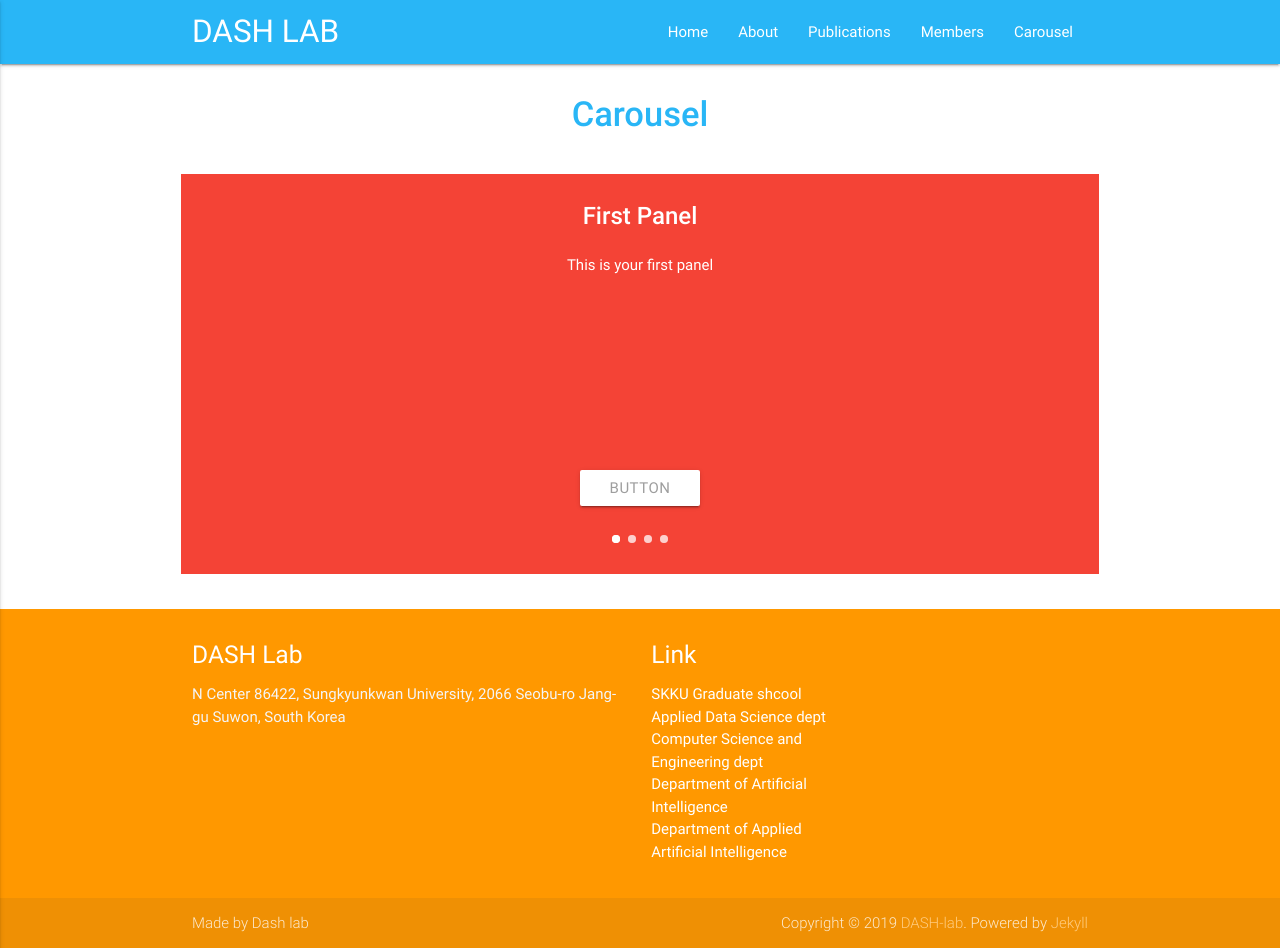
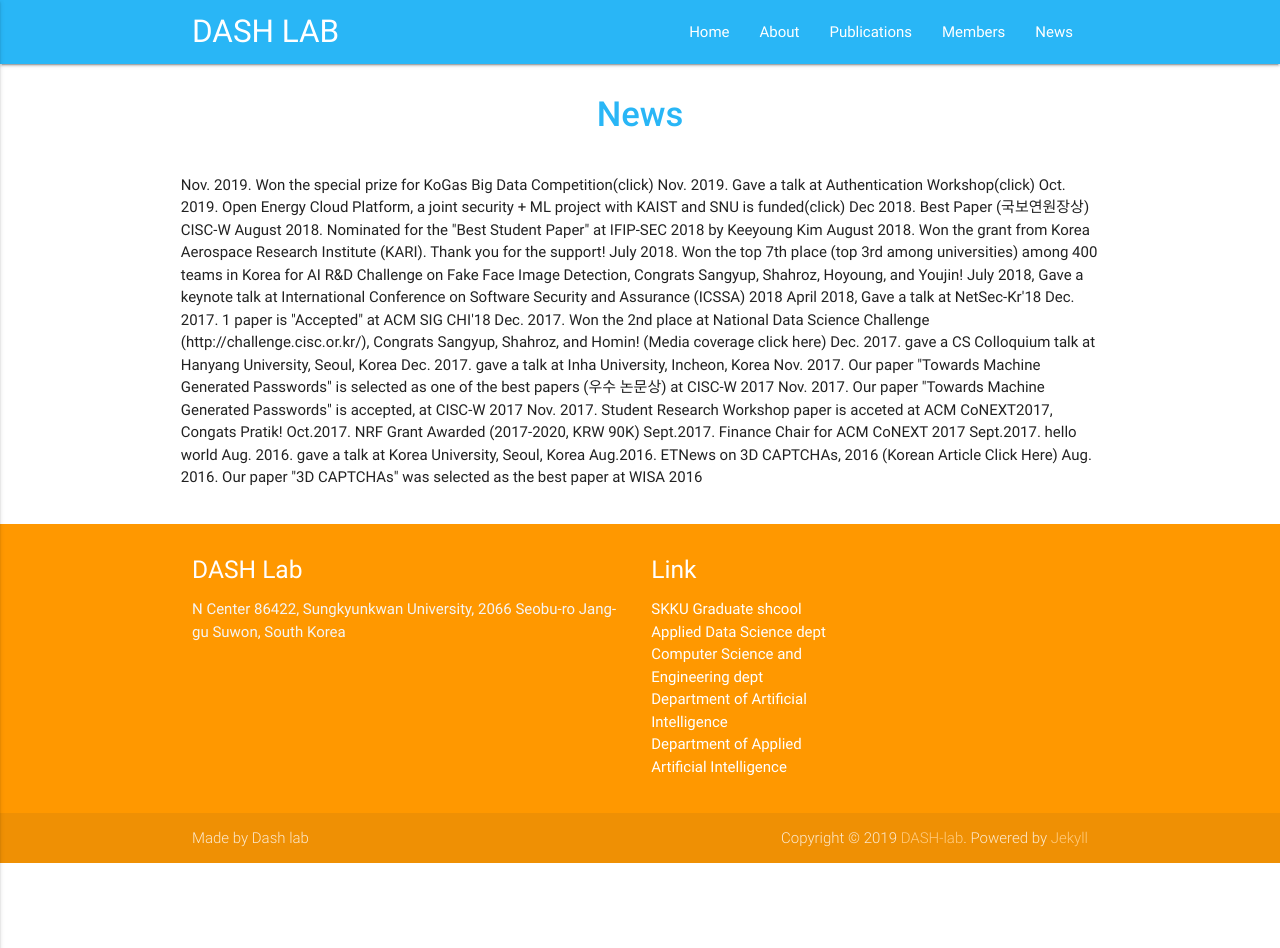
Before and after one commit to Yurim990507/DASH-Lab.github.io, a Jekyll site: the page built from example4.md, in a window 1280 px wide. Built offline with Jekyll 4.4.1, drawn with Linux system fonts in a browser that asks for light colours; after the commit the page ends 900 px from its top, so only the background shows below that.

Commit message:
Update example4.md

```diff
--- a/example4.md
+++ b/example4.md
@@ -1,33 +1,34 @@
 ---
 layout: page
-title: Carousel
-permalink: /carousel/
+title: News
+permalink: /News/
 ---
 
 <h1 class="page-title">{{ page.title | escape }}</h1>
 
 <div class="section">
     <div class="row">
-          <div class="carousel carousel-slider center" data-indicators="true" data-namespace="DIVcarouselcarousel-slider1" style="height: 400px;">
-          <div class="carousel-fixed-item center with-indicators">
-            <a class="btn waves-effect white grey-text darken-text-2">button</a>
-          </div>
-          <div class="carousel-item red white-text active" href="#one!" style="z-index: 0; opacity: 1; display: block; transform: translateX(0px) translateX(0px) translateX(0px) translateZ(0px);">
-            <h2>First Panel</h2>
-            <p class="white-text">This is your first panel</p>
-          </div>
-          <div class="carousel-item amber white-text" href="#two!" style="transform: translateX(0px) translateX(953.906px) translateZ(0px); z-index: -1; opacity: 1; display: block;">
-            <h2>Second Panel</h2>
-            <p class="white-text">This is your second panel</p>
-          </div>
-          <div class="carousel-item green white-text" href="#three!" style="transform: translateX(0px) translateX(-1907.81px) translateZ(0px); z-index: -2; opacity: 1; display: block;">
-            <h2>Third Panel</h2>
-            <p class="white-text">This is your third panel</p>
-          </div>
-          <div class="carousel-item blue white-text" href="#four!" style="transform: translateX(0px) translateX(-953.906px) translateZ(0px); z-index: -1; opacity: 1; display: block;">
-            <h2>Fourth Panel</h2>
-            <p class="white-text">This is your fourth panel</p>
-          </div>
-        <ul class="indicators"><li class="indicator-item active"></li><li class="indicator-item"></li><li class="indicator-item"></li><li class="indicator-item"></li></ul></div>
+Nov. 2019. Won the special prize for KoGas Big Data Competition(click)
+Nov. 2019. Gave a talk at Authentication Workshop(click)
+Oct. 2019. Open Energy Cloud Platform, a joint security + ML project with KAIST and SNU is funded(click)
+Dec 2018. Best Paper (국보연원장상) CISC-W
+August 2018. Nominated for the "Best Student Paper" at IFIP-SEC 2018 by Keeyoung Kim
+August 2018. Won the grant from Korea Aerospace Research Institute (KARI). Thank you for the support!
+July 2018. Won the top 7th place (top 3rd among universities) among 400 teams in Korea for AI R&D Challenge on Fake Face Image Detection, Congrats Sangyup, Shahroz, Hoyoung, and Youjin!
+July 2018, Gave a keynote talk at International Conference on Software Security and Assurance (ICSSA) 2018
+April 2018, Gave a talk at NetSec-Kr'18
+Dec. 2017. 1 paper is "Accepted" at ACM SIG CHI'18
+Dec. 2017. Won the 2nd place at National Data Science Challenge (http://challenge.cisc.or.kr/), Congrats Sangyup, Shahroz, and Homin! (Media coverage click here)
+Dec. 2017. gave a CS Colloquium talk at Hanyang University, Seoul, Korea
+Dec. 2017. gave a talk at Inha University, Incheon, Korea
+Nov. 2017. Our paper "Towards Machine Generated Passwords" is selected as one of the best papers (우수 논문상) at CISC-W 2017
+Nov. 2017. Our paper "Towards Machine Generated Passwords" is accepted, at CISC-W 2017
+Nov. 2017. Student Research Workshop paper is acceted at ACM CoNEXT2017, Congats Pratik!
+Oct.2017. NRF Grant Awarded (2017-2020, KRW 90K)
+Sept.2017. Finance Chair for ACM CoNEXT 2017
+Sept.2017. hello world
+Aug. 2016. gave a talk at Korea University, Seoul, Korea
+Aug.2016. ETNews on 3D CAPTCHAs, 2016 (Korean Article Click Here)
+Aug. 2016. Our paper "3D CAPTCHAs" was selected as the best paper at WISA 2016
     </div>
 </div>
```
